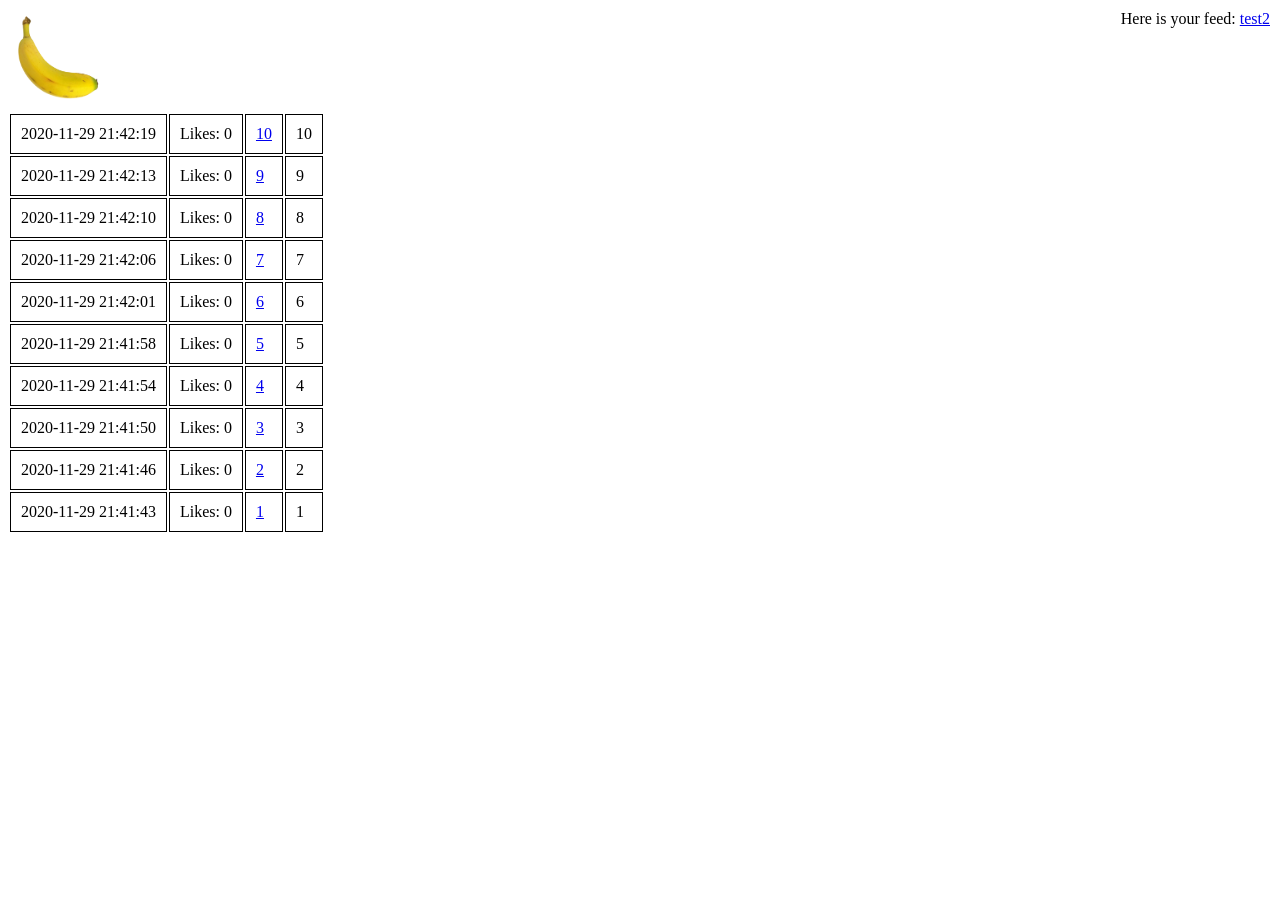
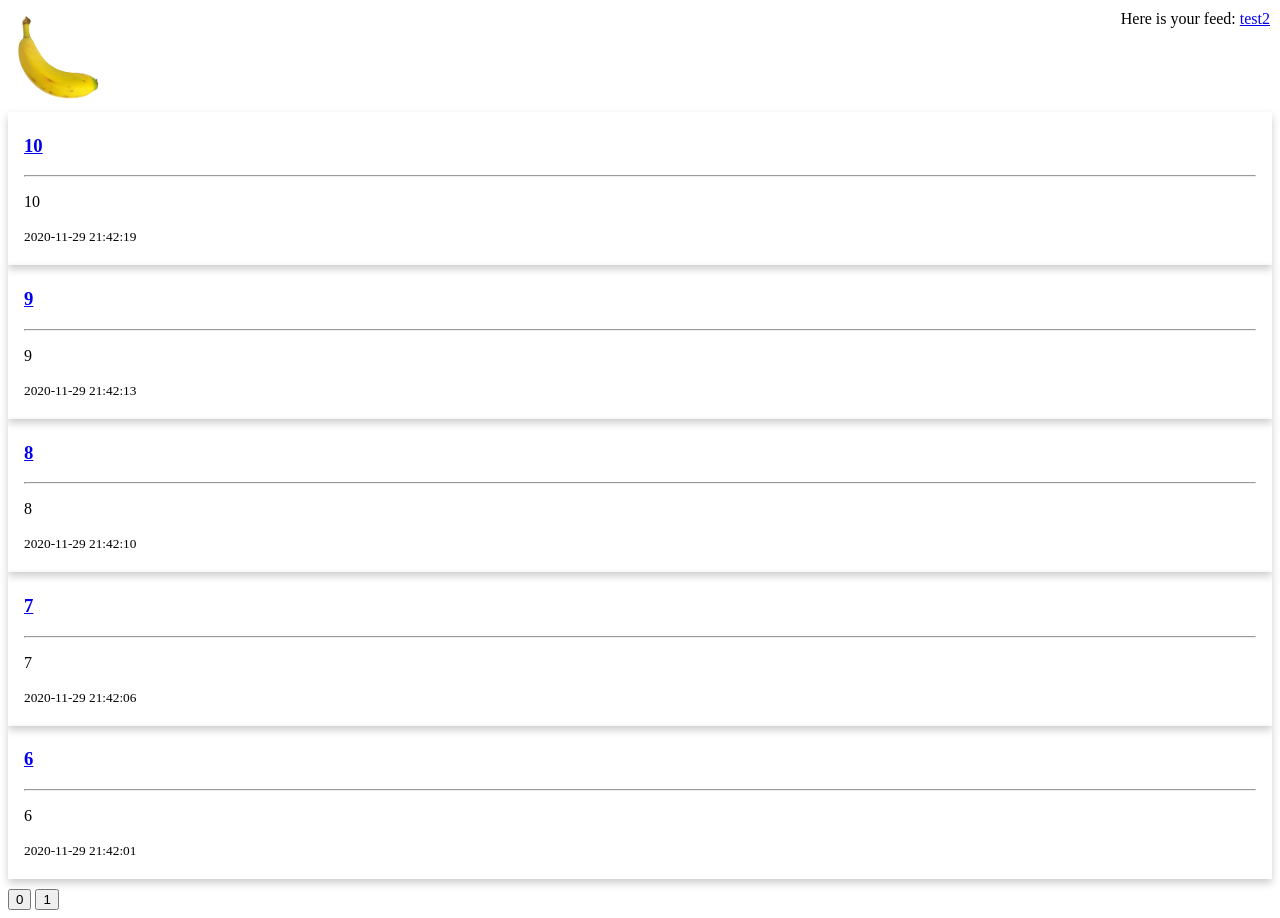
Before and after one commit to Zanedaws/Full-stack-project1, a Flask app: page /2673789100/feed in a window 1280 px wide. Before the commit the page ends 532 px from the top, so only its background shows below. Run offline with Flask 2, Linux system fonts and the light colour scheme; data comes from the database, SQL or seed files in the repository.

Commit message:
feed has pagination

```diff
--- a/main.py
+++ b/main.py
@@ -94,8 +94,11 @@ def feed_get(hash):
     userInfo = c.fetchall()
     print(userInfo)
     conn.close()
+    numPages = math.ceil((len(posts)-1)/5);
     posts.insert(0, userInfo[0][0])
     posts.insert(1, userInfo[0][2])
+    posts.insert(0, numPages)
+    print(posts)
     return flask.render_template("feed.html", data=posts)
 
 @app.route("/<userhash>/posts/<posthash>", methods=["GET"]) #added userhash for voting tracking
--- a/styles/feed.css
+++ b/styles/feed.css
@@ -2,7 +2,7 @@ img{
   height:100px;
   width:100px;
 }
-p{
+#here{
   position:absolute;
   top:10px;
   padding:0px;
@@ -19,3 +19,23 @@ td{
   border-width:1px;
   padding:10px;
 }
+
+.card {
+  /* Add shadows to create the "card" effect */
+  box-shadow: 0 4px 8px 0 rgba(0,0,0,0.2);
+  transition: 0.3s;
+}
+
+/* On mouse-over, add a deeper shadow */
+.card:hover {
+  box-shadow: 0 8px 16px 0 rgba(0,0,0,0.2);
+}
+
+/* Add some padding inside the card container */
+.container {
+  padding: 4px 16px;
+}
+
+#pagination{
+  margin-top:10px;
+}
--- a/templates/feed.html
+++ b/templates/feed.html
@@ -5,21 +5,32 @@
         User Feed
     </title>
     <link rel="stylesheet" href="../styles/feed.css"/>
+    <script src="https://code.jquery.com/jquery-git.js"></script>
+    <script src="../scripts/pagination.js"></script>
 </head>
 
 <body>
-<a href="http://127.0.0.1:5001/{{data[1]}}/feed"><img src={{ url_for('static', filename='data/banana.png') }}/></a>
-    <p>Here is your feed: <a href="http://127.0.0.1:5001/{{ data[1] }}/profile">{{data[0]}}</a></p>
-    <table>
-        {% for post in data[2:] %}
-        <tr>
-            <td>{{post[1]}}</td>
-            <td>Likes: {{post[3]}}</td>
-            <td><a href="http://127.0.0.1:5001/{{ data[1] }}/posts/{{ post[2] }}">{{post[5]}}</a></td>
-            <td>{{post[4]}}</td>
-        </tr>
-        {% endfor %}
-    </table>
+<a href="http://127.0.0.1:5001/{{data[2]}}/feed"><img src={{ url_for('static', filename='data/banana.png') }}/></a>
+    <p id = "here">Here is your feed: <a href="http://127.0.0.1:5001/{{ data[2] }}/profile">{{data[1]}}</a></p>
+    {% for post in data[3:] %}
+    <div class="card" id="{{ post[2] }}">
+        <div class="container">
+            <h3><a href="http://127.0.0.1:5001/{{data[2]}}/posts/{{post[2]}}"><b>{{post[5]}}</b></a></h3>
+            <hr>
+            <p>{{post[4]}}</p>
+            <p>
+                <small>{{post[1]}}</small>
+            </p>
+        </div>
+    </div>
+    {% endfor %}
+    <div id = "pagination">
+        {% if data[0]|int > 1 %}
+            {% for i in range(data[0]|int) %}
+            <button type="button" id={{i}} class="pageButton">{{i}}</button>
+            {% endfor %}
+        {% endif %}
+    </div>
 </body>
 
 </html>
```
